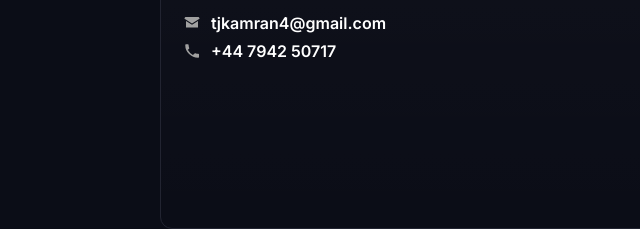
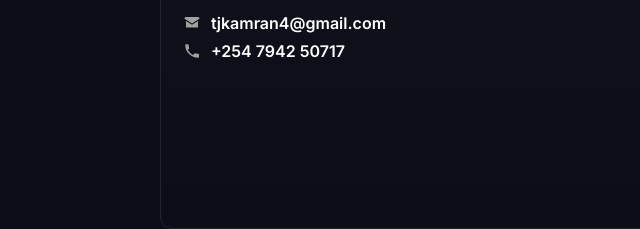
Before and after one commit to zukanzala-netizen/my-project-A1, a plain HTML site: page index.html in a window 1280 px wide. Shown: the part 894-1123 px from the top of the page, 30-670 px from the left. Drawn offline with Linux system fonts and the light colour scheme.

```diff
--- a/index.html
+++ b/index.html
@@ -334,7 +334,7 @@
       <div class="info-item">
         <!-- phone svg -->
         <svg width="18" height="18" viewBox="0 0 24 24" fill="currentColor" aria-hidden="true"><path d="M6.62 10.79a15.05 15.05 0 006.59 6.59l2.2-2.2a1 1 0 011.11-.21c1.2.5 2.5.77 3.85.77a1 1 0 011 1V20a1 1 0 01-1 1A17 17 0 013 4a1 1 0 011-1h2.5a1 1 0 011 1c0 1.35.27 2.65.77 3.85.16.31.07.68-.21 1.11l-2.2 2.2z"/></svg>
-        <a class="contact-link" href="tel:+44794250717">+44 7942 50717</a>
+        <a class="contact-link" href="tel:+254794250717">+254 7942 50717</a>
       </div>
     </div>
 
```
